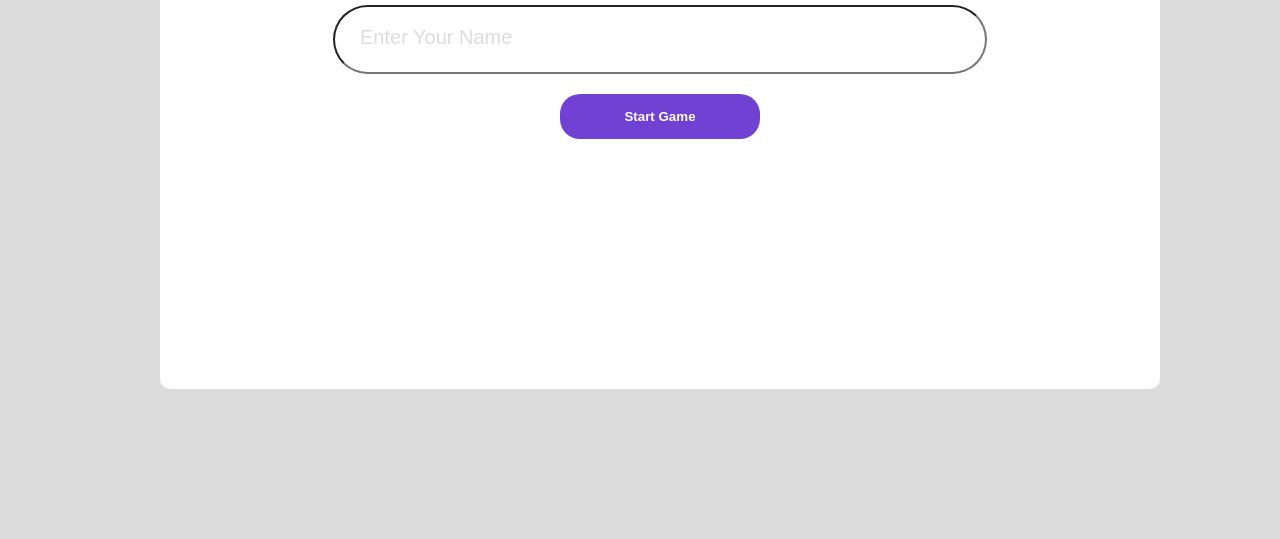
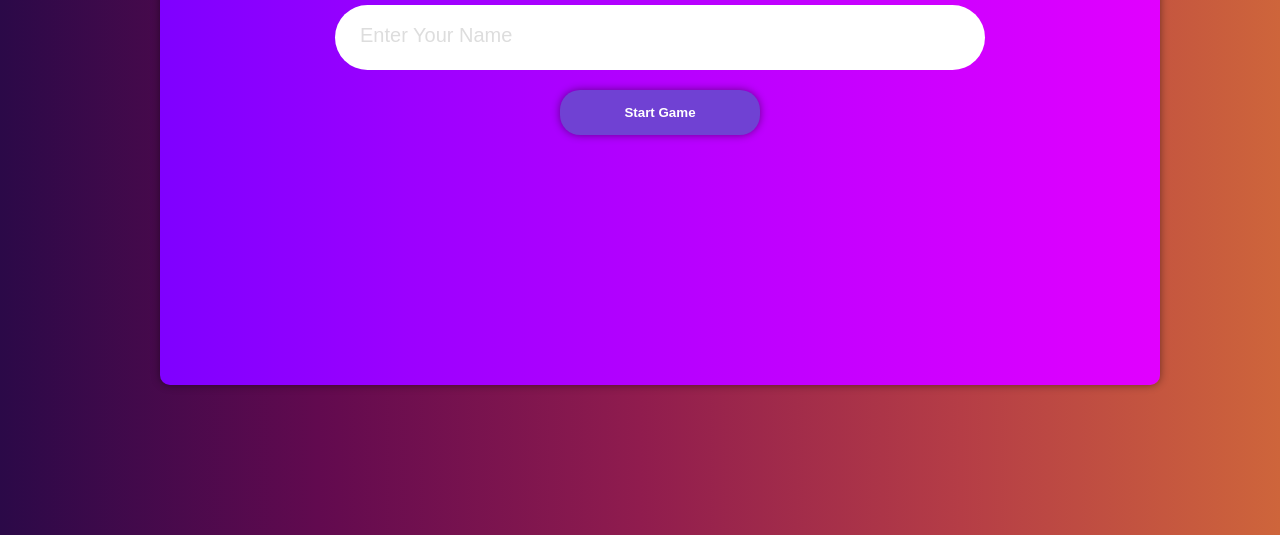
Before and after one commit to thealamindev/NumberGuessingGame, a plain HTML site: page index.html in a window 1280 px wide. Shown: the part 420-959 px from the top of the page. Drawn offline with Linux system fonts and the light colour scheme.

Commit message:
Add Gradiant

```diff
--- a/css/style.css
+++ b/css/style.css
@@ -14,11 +14,11 @@ a {
 
 #homePage {
   padding: 150px 0;
-  background: #dbdbdb;
+  background-image: linear-gradient(to right, #2b0948, #620a4f, #901c4e, #b53d46, #ce653b);
 }
 .gameArea {
   width: 1000px;
-  background: #fff;
+  background-image: linear-gradient(to right, #7f00ff, #9c00ff, #b500ff, #cc00ff, #e100ff);
   border-radius: 10px;
   -webkit-border-radius: 10px;
   -moz-border-radius: 10px;
@@ -26,6 +26,9 @@ a {
   padding-top: 200px;
   padding-bottom: 200px;
   margin: 0 auto;
+  -webkit-box-shadow: 0px 0px 8px 0px rgba(0, 0, 0, 0.45);
+  -moz-box-shadow: 0px 0px 8px 0px rgba(0, 0, 0, 0.45);
+  box-shadow: 0px 0px 8px 0px rgba(0, 0, 0, 0.45);
 }
 .gameArea {
   text-align: center;
@@ -34,6 +37,7 @@ a {
   font-size: 48px;
   font-weight: 700;
   padding-bottom: 20px;
+  color: #fff;
 }
 .nameInput {
   width: 600px;
@@ -43,6 +47,7 @@ a {
   -moz-border-radius: 80px;
   -ms-border-radius: 80px;
   -o-border-radius: 80px;
+  border:  none;
 }
 .nameInput::placeholder {
   font-size: 20px;
@@ -61,15 +66,17 @@ a {
   color: #fff;
   width: 200px;
   text-align: center;
-  margin:  0 auto;
+  margin: 0 auto;
   border: none;
   margin-top: 20px;
   font-weight: 700;
   margin-bottom: 50px;
+  -webkit-box-shadow: 0px 0px 8px 0px rgba(0, 0, 0, 0.45);
+  -moz-box-shadow: 0px 0px 8px 0px rgba(0, 0, 0, 0.45);
+  box-shadow: 0px 0px 8px 0px rgba(0, 0, 0, 0.45);
 }
 
-.nameError{
-
+.nameError {
   border-radius: 10px;
   width: 70%;
   padding: 20px;
@@ -82,9 +89,12 @@ a {
   -ms-border-radius: 10px;
   -o-border-radius: 10px;
   display: none;
+  -webkit-box-shadow: 0px 0px 8px 0px rgba(0, 0, 0, 0.45);
+  -moz-box-shadow: 0px 0px 8px 0px rgba(0, 0, 0, 0.45);
+  box-shadow: 0px 0px 8px 0px rgba(0, 0, 0, 0.45);
 }
 /* Player One Screen  */
-.playerOneScreen{
+.playerOneScreen {
   display: none;
 }
 .playerOneInput {
@@ -113,15 +123,14 @@ a {
   color: #fff;
   width: 200px;
   text-align: center;
-  margin:  0 auto;
+  margin: 0 auto;
   border: none;
   margin-top: 20px;
   font-weight: 700;
   margin-bottom: 50px;
 }
 
-.playerOneError{
-
+.playerOneError {
   border-radius: 10px;
   width: 70%;
   padding: 20px;
@@ -136,5 +145,4 @@ a {
   display: none;
 }
 
-
 /* ===================== */
```
Lines whose indentation alone changed are shown as unchanged.
